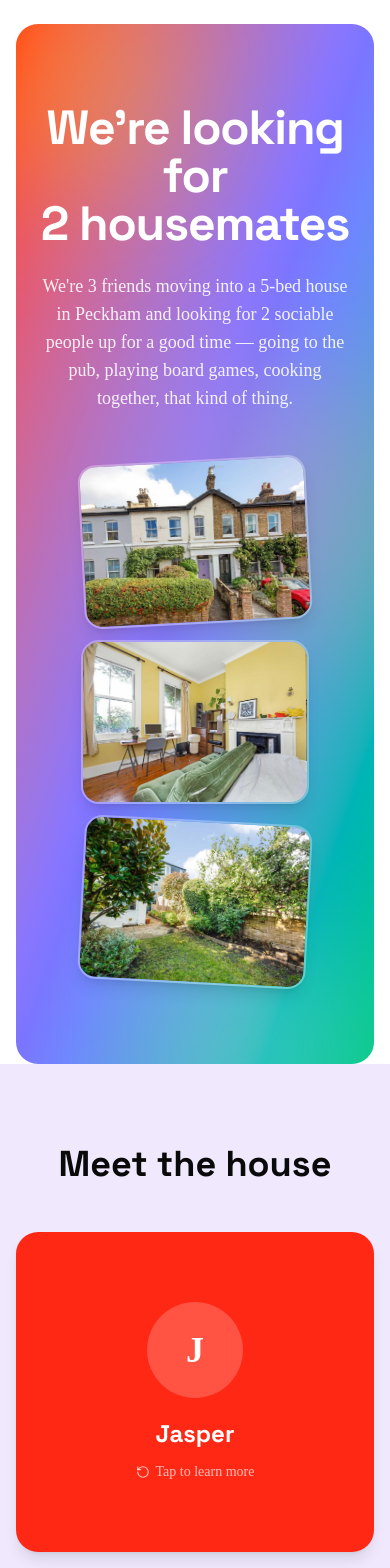
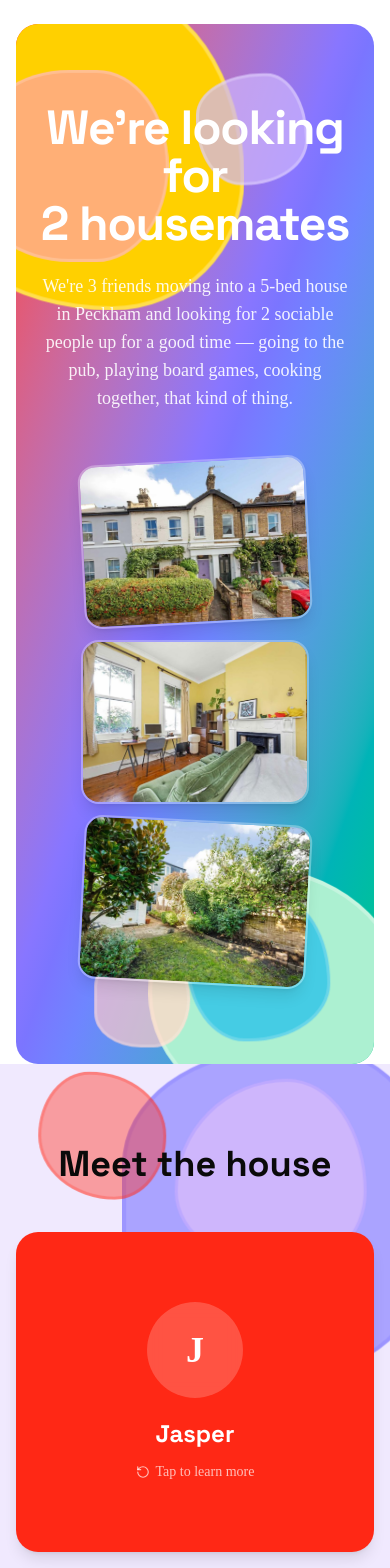
Before and after one commit to jacantwell/home-site, a Next.js app in the folder frontend/: page / in a window 390 px wide. Shown: the top 1568 px of the page. Built offline with nearby package versions, Linux system fonts and the light colour scheme; no server answers.

Commit message:
ui blobs

```diff
--- a/frontend/app/globals.css
+++ b/frontend/app/globals.css
@@ -151,3 +151,65 @@
     @apply font-sans;
   }
 }
+
+/* Morphing blob animations */
+@keyframes blob-morph-1 {
+  0%, 100% { border-radius: 30% 70% 70% 30% / 30% 30% 70% 70%; }
+  50%      { border-radius: 70% 30% 30% 70% / 70% 70% 30% 30%; }
+}
+
+@keyframes blob-morph-2 {
+  0%, 100% { border-radius: 50% 50% 30% 70% / 60% 40% 60% 40%; }
+  50%      { border-radius: 30% 70% 50% 50% / 40% 60% 40% 60%; }
+}
+
+@keyframes blob-morph-3 {
+  0%, 100% { border-radius: 40% 60% 60% 40% / 50% 50% 50% 50%; }
+  50%      { border-radius: 60% 40% 40% 60% / 40% 60% 60% 40%; }
+}
+
+@keyframes blob-morph-4 {
+  0%, 100% { border-radius: 70% 30% 50% 50% / 30% 70% 50% 50%; }
+  50%      { border-radius: 50% 50% 70% 30% / 50% 50% 30% 70%; }
+}
+
+/* Floating movement — each variant drifts a different path */
+@keyframes blob-float-1 {
+  0%, 100% { translate: 0 0; }
+  25%      { translate: 30px -20px; }
+  50%      { translate: -15px -35px; }
+  75%      { translate: -25px 15px; }
+}
+
+@keyframes blob-float-2 {
+  0%, 100% { translate: 0 0; }
+  25%      { translate: -25px 30px; }
+  50%      { translate: 20px 15px; }
+  75%      { translate: 35px -20px; }
+}
+
+@keyframes blob-float-3 {
+  0%, 100% { translate: 0 0; }
+  25%      { translate: 20px 25px; }
+  50%      { translate: -30px 10px; }
+  75%      { translate: -10px -30px; }
+}
+
+@keyframes blob-float-4 {
+  0%, 100% { translate: 0 0; }
+  25%      { translate: -20px -25px; }
+  50%      { translate: 25px -15px; }
+  75%      { translate: 15px 30px; }
+}
+
+.blob-morph-1 { animation: blob-morph-1 20s ease-in-out infinite, blob-float-1 14s ease-in-out infinite; }
+.blob-morph-2 { animation: blob-morph-2 25s ease-in-out infinite, blob-float-2 18s ease-in-out infinite; }
+.blob-morph-3 { animation: blob-morph-3 18s ease-in-out infinite, blob-float-3 16s ease-in-out infinite; }
+.blob-morph-4 { animation: blob-morph-4 28s ease-in-out infinite, blob-float-4 22s ease-in-out infinite; }
+
+@media (prefers-reduced-motion: reduce) {
+  .blob-morph-1, .blob-morph-2, .blob-morph-3, .blob-morph-4 {
+    animation: none !important;
+    border-radius: 50%;
+  }
+}
--- a/frontend/components/landing/about-house.tsx
+++ b/frontend/components/landing/about-house.tsx
@@ -3,6 +3,7 @@
 import { motion } from "motion/react";
 import { MapPin, PoundSterling, Home, Beer } from "lucide-react";
 import Image from "next/image";
+import { MorphingBlob } from "./morphing-blob";
 
 const facts = [
   {
@@ -65,8 +66,49 @@ const photoVariants = {
 
 export function AboutHouse() {
   return (
-    <section className="bg-gradient-to-br from-peach/40 to-sunshine/40 py-20 px-4 sm:px-6">
-      <div className="mx-auto max-w-5xl">
+    <section className="relative overflow-hidden bg-gradient-to-br from-peach/40 to-sunshine/40 py-20 px-4 sm:px-6">
+      <div className="pointer-events-none absolute inset-0">
+        {/* Top-left nested cluster */}
+        <MorphingBlob
+          color="bg-jasper/50" size="h-72 w-72" position="absolute -top-12 -left-20"
+          border="border-4 border-jasper/30" parallaxSpeed={0.35} variant={1}
+        >
+          <MorphingBlob
+            color="bg-peach" size="h-44 w-44" position="relative"
+            border="border-3 border-jasper/20" variant={3}
+          />
+        </MorphingBlob>
+
+        {/* Top-right small */}
+        <MorphingBlob
+          color="bg-damia/40" size="h-28 w-28" position="absolute top-4 right-16"
+          border="border-3 border-damia/25" parallaxSpeed={0.2} variant={2}
+        />
+
+        {/* Mid-left small accent */}
+        <MorphingBlob
+          color="bg-micol/35" size="h-20 w-20" position="absolute top-1/2 left-4"
+          border="border-2 border-micol/25" parallaxSpeed={-0.1} variant={0}
+        />
+
+        {/* Bottom-right nested cluster */}
+        <MorphingBlob
+          color="bg-sunshine/60" size="h-64 w-64" position="absolute -bottom-16 -right-12"
+          border="border-4 border-sunshine/40" parallaxSpeed={-0.25} variant={0}
+        >
+          <MorphingBlob
+            color="bg-sky/50" size="h-36 w-36" position="relative"
+            border="border-3 border-sky/30" variant={2}
+          />
+        </MorphingBlob>
+
+        {/* Bottom-left small */}
+        <MorphingBlob
+          color="bg-lavender/50" size="h-24 w-24" position="absolute -bottom-6 left-1/3"
+          border="border-3 border-lavender/30" parallaxSpeed={0.15} variant={3}
+        />
+      </div>
+      <div className="relative z-10 mx-auto max-w-5xl">
         <motion.h2
           className="font-display text-4xl font-bold text-center mb-12"
           initial={{ opacity: 0, y: 30 }}
--- a/frontend/components/landing/about-us.tsx
+++ b/frontend/components/landing/about-us.tsx
@@ -2,6 +2,7 @@
 
 import { motion } from "motion/react";
 import { FlipCard } from "./flip-card";
+import { MorphingBlob } from "./morphing-blob";
 import { RotateCcw } from "lucide-react";
 
 const housemates = [
@@ -70,8 +71,49 @@ const itemVariants = {
 
 export function AboutUs() {
   return (
-    <section className="bg-lavender/30 py-20 px-4 sm:px-6">
-      <div className="mx-auto max-w-5xl">
+    <section className="relative overflow-hidden bg-lavender/30 py-20 px-4 sm:px-6">
+      <div className="pointer-events-none absolute inset-0">
+        {/* Top-right large nested cluster */}
+        <MorphingBlob
+          color="bg-damia/60" size="h-80 w-80" position="absolute -top-16 -right-16"
+          border="border-4 border-damia/30" parallaxSpeed={0.25} variant={2}
+        >
+          <MorphingBlob
+            color="bg-lavender" size="h-48 w-48" position="relative"
+            border="border-3 border-damia/20" variant={0}
+          />
+        </MorphingBlob>
+
+        {/* Top-left small accent */}
+        <MorphingBlob
+          color="bg-jasper/40" size="h-32 w-32" position="absolute -top-8 left-12"
+          border="border-3 border-jasper/25" parallaxSpeed={0.1} variant={1}
+        />
+
+        {/* Bottom-left nested cluster */}
+        <MorphingBlob
+          color="bg-micol/50" size="h-64 w-64" position="absolute -bottom-20 -left-16"
+          border="border-4 border-micol/30" parallaxSpeed={-0.15} variant={3}
+        >
+          <MorphingBlob
+            color="bg-mint" size="h-36 w-36" position="relative"
+            border="border-3 border-micol/20" variant={1}
+          />
+        </MorphingBlob>
+
+        {/* Mid-right small accent */}
+        <MorphingBlob
+          color="bg-sunshine/50" size="h-24 w-24" position="absolute top-1/2 -right-6"
+          border="border-3 border-sunshine/30" parallaxSpeed={-0.2} variant={0}
+        />
+
+        {/* Bottom-right small accent */}
+        <MorphingBlob
+          color="bg-peach/40" size="h-20 w-20" position="absolute -bottom-4 right-1/4"
+          border="border-2 border-peach/30" parallaxSpeed={0.15} variant={2}
+        />
+      </div>
+      <div className="relative z-10 mx-auto max-w-5xl">
         <motion.h2
           className="font-display text-4xl font-bold text-center mb-12"
           initial={{ opacity: 0, y: 30 }}
--- a/frontend/components/landing/hero.tsx
+++ b/frontend/components/landing/hero.tsx
@@ -2,6 +2,7 @@
 
 import { motion } from "motion/react";
 import Image from "next/image";
+import { MorphingBlob } from "./morphing-blob";
 
 const heroPhotos = [
   { src: "/photos/house/house1.jpeg", alt: "Front of the house" },
@@ -12,11 +13,41 @@ const heroPhotos = [
 export function Hero() {
   return (
     <section className="relative overflow-hidden rounded-3xl bg-gradient-to-br from-jasper via-damia to-micol py-20 px-6 text-center text-white sm:py-28">
-      {/* Decorative blobs */}
+      {/* Morphing decorative blobs — nested, sharp, bold */}
       <div className="pointer-events-none absolute inset-0">
-        <div className="absolute -top-20 -left-20 h-64 w-64 rounded-full bg-sunshine opacity-30 blur-3xl" />
-        <div className="absolute -right-16 top-1/3 h-72 w-72 rounded-full bg-peach opacity-25 blur-3xl" />
-        <div className="absolute -bottom-24 left-1/3 h-56 w-56 rounded-full bg-mint opacity-30 blur-3xl" />
+        {/* Large top-left nested cluster */}
+        <MorphingBlob
+          color="bg-sunshine" size="h-80 w-80" position="absolute -top-20 -left-20"
+          border="border-4 border-white/30" parallaxSpeed={0.3} variant={0}
+        >
+          <MorphingBlob
+            color="bg-peach" size="h-48 w-48" position="relative"
+            border="border-3 border-white/20" variant={2}
+          />
+        </MorphingBlob>
+
+        {/* Mid-right small accent */}
+        <MorphingBlob
+          color="bg-lavender/70" size="h-28 w-28" position="absolute top-8 right-12"
+          border="border-3 border-white/25" parallaxSpeed={0.15} variant={3}
+        />
+
+        {/* Bottom-right nested cluster */}
+        <MorphingBlob
+          color="bg-mint" size="h-64 w-64" position="absolute -bottom-16 -right-10"
+          border="border-4 border-white/30" parallaxSpeed={-0.2} variant={1}
+        >
+          <MorphingBlob
+            color="bg-sky/60" size="h-36 w-36" position="relative"
+            border="border-3 border-white/20" variant={3}
+          />
+        </MorphingBlob>
+
+        {/* Bottom-left small accent */}
+        <MorphingBlob
+          color="bg-jasper-light/60" size="h-24 w-24" position="absolute bottom-4 left-1/4"
+          border="border-3 border-white/20" parallaxSpeed={-0.1} variant={2}
+        />
       </div>
 
       <div className="relative z-10">
--- /dev/null
+++ b/frontend/components/landing/morphing-blob.tsx
@@ -0,0 +1,72 @@
+"use client";
+
+import { useRef } from "react";
+import { motion, useScroll, useTransform, useReducedMotion } from "motion/react";
+import { cn } from "@/lib/utils";
+
+const morphClasses = [
+  "blob-morph-1",
+  "blob-morph-2",
+  "blob-morph-3",
+  "blob-morph-4",
+] as const;
+
+interface MorphingBlobProps {
+  color: string;
+  size: string;
+  position: string;
+  parallaxSpeed?: number;
+  variant?: number;
+  border?: string;
+  className?: string;
+  children?: React.ReactNode;
+}
+
+export function MorphingBlob({
+  color,
+  size,
+  position,
+  parallaxSpeed = 0,
+  variant = 0,
+  border,
+  className,
+  children,
+}: MorphingBlobProps) {
+  const ref = useRef<HTMLDivElement>(null);
+  const prefersReducedMotion = useReducedMotion();
+
+  const { scrollYProgress } = useScroll({
+    target: ref,
+    offset: ["start end", "end start"],
+  });
+
+  const y = useTransform(
+    scrollYProgress,
+    [0, 1],
+    prefersReducedMotion
+      ? [0, 0]
+      : [parallaxSpeed * -300, parallaxSpeed * 300],
+  );
+
+  const morphClass = prefersReducedMotion
+    ? "rounded-full"
+    : morphClasses[variant % morphClasses.length];
+
+  return (
+    <motion.div
+      ref={ref}
+      className={cn(
+        color,
+        size,
+        position,
+        morphClass,
+        border,
+        children && "flex items-center justify-center",
+        className,
+      )}
+      style={{ y }}
+    >
+      {children}
+    </motion.div>
+  );
+}
```
Also changed, not shown: frontend/components/landing/application-form.tsx (+35 -4 lines), 2 other files (tests, documents, lock files or other folders).
